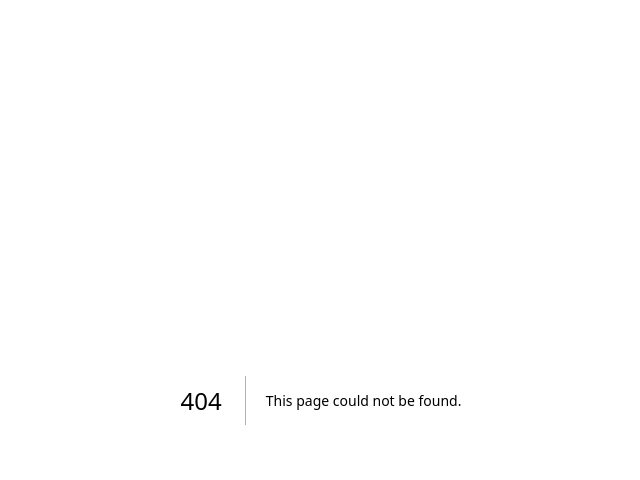
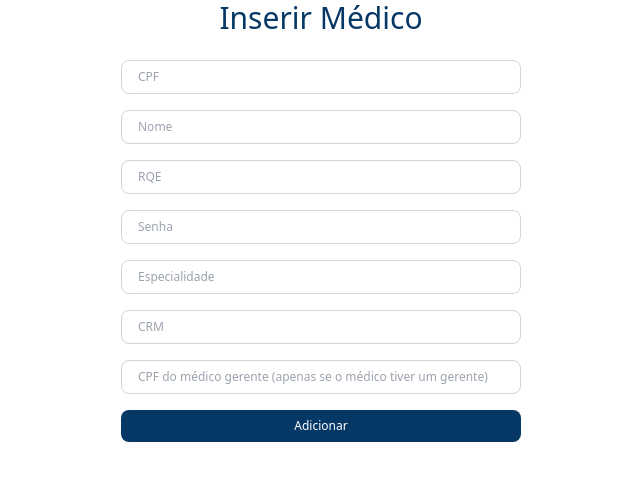
Before and after one commit to dan-albuquerque/Projeto-Banco-de-dados, a Next.js app in the folder client/: page /CriarMedico in a window 1280 px wide. Before the commit this address had no page. Shown: the top 480 px of the page, without its empty margins (319-959 px from the left). Built offline with nearby package versions, Linux system fonts and the light colour scheme.

Commit message:
Funcionalidade gerente pode inserir médicos

```diff
--- a/client/src/components/DownerNav.js
+++ b/client/src/components/DownerNav.js
@@ -1,17 +1,40 @@
 "use client";
 
-import React from 'react';
+import React, { useState, useEffect } from 'react';
 import '../app/globals.css';
 import { useRouter } from 'next/navigation';
 import Cookies from 'js-cookie';
 
 export default function DownerNav({doctors}) {
   const router = useRouter();
+
   const handleLogout = () => {
     localStorage.removeItem('jwtToken');
     Cookies.remove('jwtToken');
     router.push('/login');
   }
+
+  const [isGerente, setisGerente] = useState(false);
+
+  useEffect(() => {
+    const fetchUserData = async () => {
+      const cpf = Cookies.get('cpf');
+      if (cpf) {
+        try {
+          const response = await fetch(`http://localhost:8080/medico/${cpf}`);
+          if (response.ok) {
+            const data = await response.json();
+            if (data.fk_medico_cpf_gerente === null) {
+              setisGerente(true);
+            }
+          }
+        } catch (error) {
+          console.error('Erro ao buscar informações do médico:', error);
+        }
+      }
+    };
+    fetchUserData();
+  }, []);
 
   return (
     <div className="h-16 flex justify-center items-center mb-2 shadow-above fixed bottom-0 w-full bg-white opacity-80">
@@ -44,6 +67,16 @@ export default function DownerNav({doctors}) {
             <p className='text-l text-black font-light cursor-pointer transform hover:scale-125'>Logout</p>
           </button>
         </div>
+        {isGerente && (
+          <div className="flex flex-col items-center justify-center">
+            <button onClick={() => router.push('/CriarMedico')} className="w-8 h-8 flex items-center justify-center">
+              <img src="/img/gerente.png" className="w-8 h-8" alt="gerente icon" />
+            </button>
+            <button onClick={() => router.push('/CriarMedico')} className="w-8 h-8 flex items-center justify-center">
+              <p className='text-l text-black font-light cursor-pointer transform hover:scale-125'>Gerente</p>
+            </button>
+          </div>
+        )}
       </div>
     </div>
   );
--- /dev/null
+++ b/client/src/pages/CriarMedico.js
@@ -0,0 +1,70 @@
+import React, { useState } from 'react';
+import "../app/globals.css";
+import { useEffect } from 'react';
+import { Toaster, toast } from 'react-hot-toast';
+
+export default function CriarMedico() {
+  const [medico, setMedico] = useState({
+    cpf: "",
+    nome: "",
+    rqe: null,
+    senha: "",
+    especialidade: "",
+    crm: "",
+    fk_medico_gerente: null
+  });
+
+  const handleChange = (e) => {
+    setMedico({ ...medico, [e.target.name]: e.target.value });
+  }
+
+  const handleSubmit = async (e) => {
+    e.preventDefault();
+    console.log(medico);
+    try {
+      const response = await fetch('http://localhost:8080/medico', {
+        method: 'POST',
+        headers: {
+          'Content-Type': 'application/json'
+
+        },
+        body: JSON.stringify({
+          cpf: medico.cpf,
+          rqe: parseInt(medico.rqe), // Certifique-se de que rqe é um número inteiro
+          nome: medico.nome,
+          senha: medico.senha,
+          especialidade: medico.especialidade,
+          crm: medico.crm,
+          fk_medico_cpf_gerente: medico.fk_medico_gerente
+        })
+      });
+      if (response.ok) {
+        toast.success('Médico inserido com sucesso!');
+      } else {
+        throw new Error('Falha ao inserir médico!');
+      }
+    } catch (error) {
+      console.error('Erro ao inserir médico:', error);
+      toast.error('Erro ao inserir médico: ' + error.message);
+    }
+  }
+
+  return (
+    <>
+      <Toaster />
+      <div className="flex flex-col items-center justify-center h-full">
+        <h1 className="text-3xl font-light text-customBlue">Inserir Médico</h1>
+        <form className="flex flex-col gap-4 mt-6" onSubmit={handleSubmit}>
+          <input type="text" name="cpf" value={medico.cpf} onChange={handleChange} placeholder="CPF" className="border border-gray-300 rounded-lg px-4 py-2 focus:outline-none focus:ring-2 focus:ring-blue-600 text-xs" style={{ width: "400px" }} />
+          <input type="text" name="nome" value={medico.nome} onChange={handleChange} placeholder="Nome" className="border border-gray-300 rounded-lg px-4 py-2 focus:outline-none focus:ring-2 focus:ring-blue-600 text-xs" style={{ width: "400px" }} />
+          <input type="text" name="rqe" value={medico.rqe} onChange={handleChange} placeholder="RQE" className="border border-gray-300 rounded-lg px-4 py-2 focus:outline-none focus:ring-2 focus:ring-blue-600 text-xs" style={{ width: "400px" }} />
+          <input type="text" name="senha" value={medico.senha} onChange={handleChange} placeholder="Senha" className="border border-gray-300 rounded-lg px-4 py-2 focus:outline-none focus:ring-2 focus:ring-blue-600 text-xs" style={{ width: "400px" }} />
+          <input type="text" name="especialidade" value={medico.especialidade} onChange={handleChange} placeholder="Especialidade" className="border border-gray-300 rounded-lg px-4 py-2 focus:outline-none focus:ring-2 focus:ring-blue-600 text-xs" style={{ width: "400px" }} />
+          <input type="text" name="crm" value={medico.crm} onChange={handleChange} placeholder="CRM" className="border border-gray-300 rounded-lg px-4 py-2 focus:outline-none focus:ring-2 focus:ring-blue-600 text-xs" style={{ width: "400px" }} />
+          <input type="text" name="fk_medico_gerente" value={medico.fk_medico_gerente} onChange={handleChange} placeholder="CPF do médico gerente (apenas se o médico tiver um gerente)" className="border border-gray-300 rounded-lg px-4 py-2 focus:outline-none focus:ring-2 focus:ring-blue-600 text-xs" style={{ width: "400px" }} />
+          <button className="bg-customBlue text-white rounded-lg px-4 py-2 focus:outline-none focus:ring-2 text-xs focus:ring-blue-600 transition-transform duration-200 hover:scale-105">Adicionar</button>
+        </form>
+      </div>
+    </>
+  );
+}
```
Also changed, not shown: 1 other file (tests, documents, lock files or other folders).
